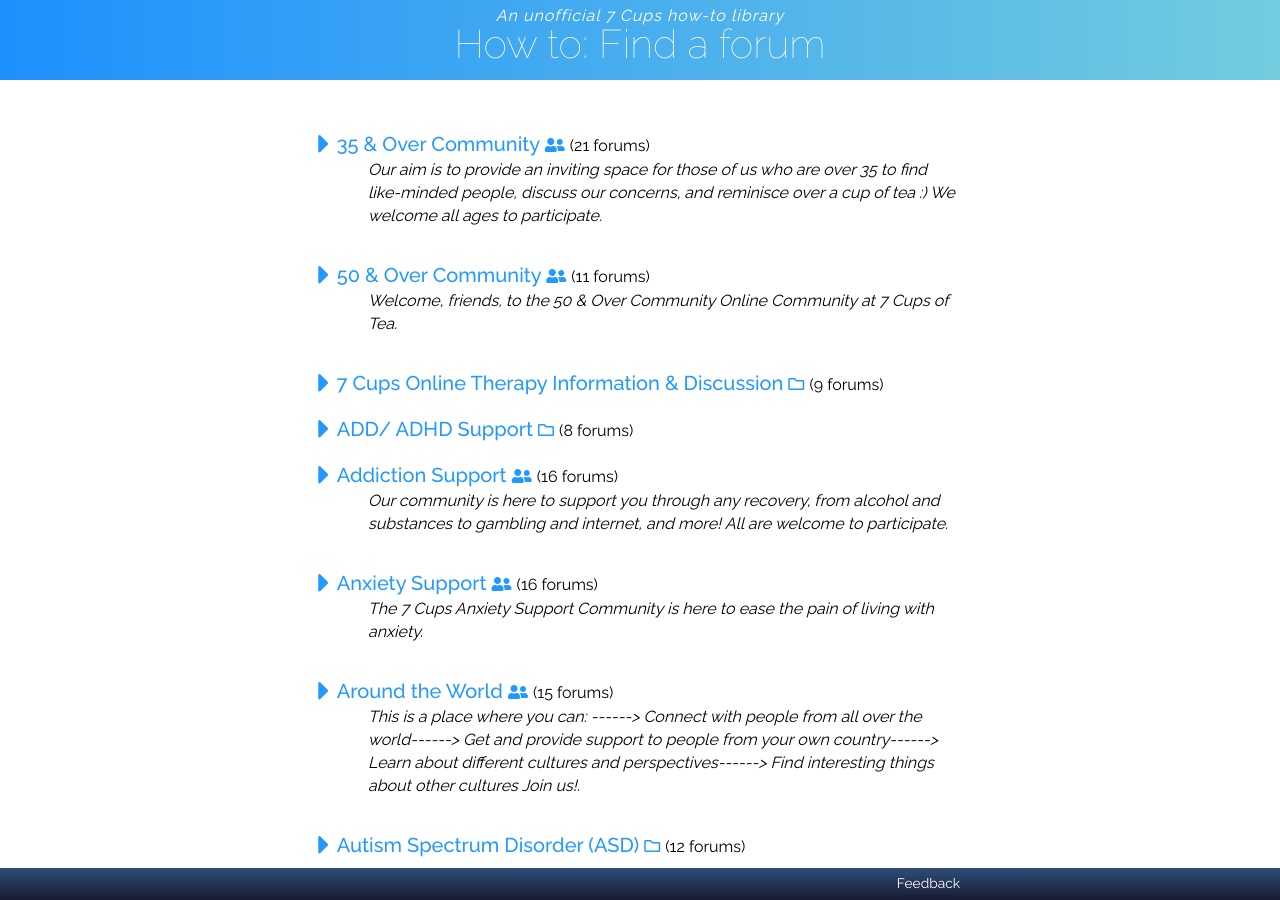
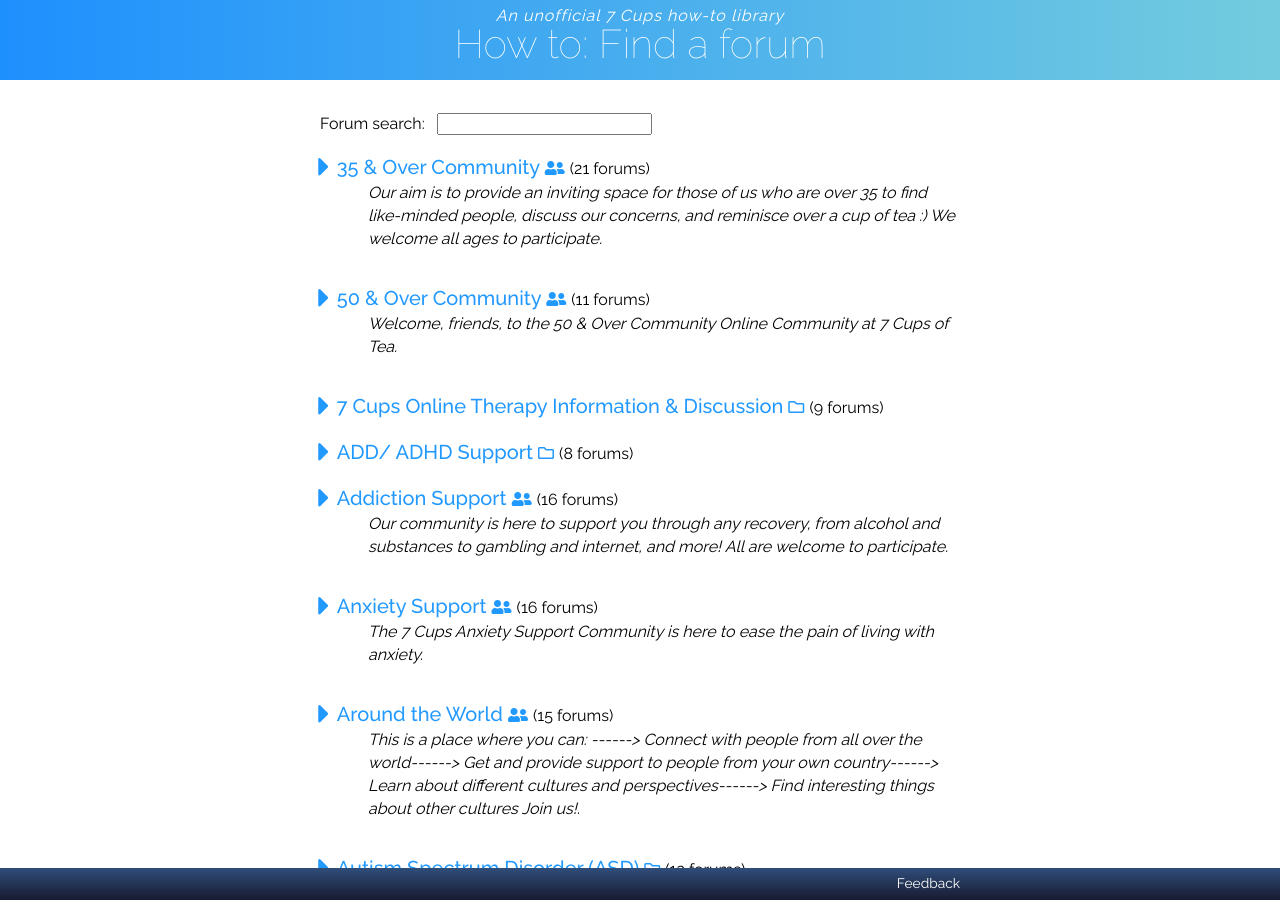
Before and after one commit to RarelyCharlie/rarelycharlie.github.io, a Jekyll site: the page built from test.md, in a window 1280 px wide and 900 px high. Built offline with Jekyll 4.4.1, drawn with Linux system fonts in a browser that asks for light colours; nearby versions of some CDN libraries.

Commit message:
add search box

```diff
--- a/test.md
+++ b/test.md
@@ -7,5 +7,6 @@ layout: howto
 <script src="https://code.jquery.com/jquery-3.2.1.min.js" crossorigin="anonymous"></script>
 <script>{% include forumdata.js %}</script>
 <script>{% include forummap.js %}</script>
-
+<p><label for="search">Forum search: <input id="search"></label></p>
+<div id="results"></div>
 <div id="map"></div>
```
